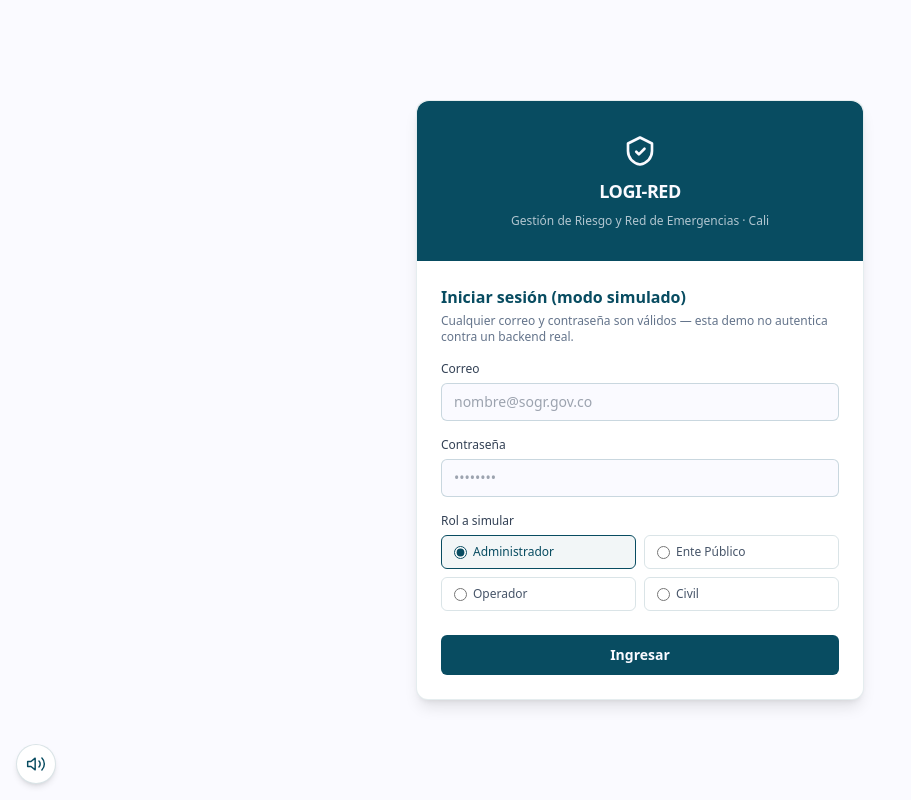
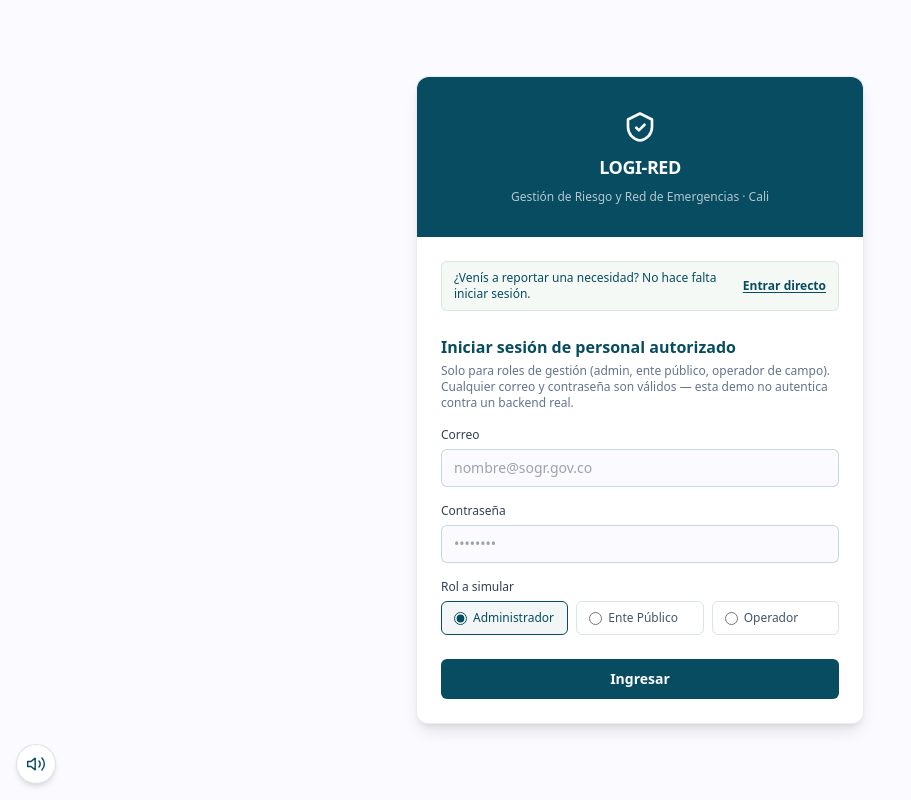
Before and after one commit to juanchlo/Platanus26SOGR, a Next.js app in the folder Frontend/: page /login in a window 1280 px wide. Shown: the whole page, without its empty margins (0-911 px from the left). Built offline with nearby package versions, Linux system fonts and the light colour scheme.

Commit message:
feat(auth): enable frictionless civil access and audit nextjs vulnerabilities

```diff
--- a/Frontend/app/components/AppShell.tsx
+++ b/Frontend/app/components/AppShell.tsx
@@ -299,7 +299,18 @@ export default function AppShell({
               </button>
             </div>
           ) : (
-            <span className="text-sm text-ghost-white/70">Sin sesión</span>
+            // Acceso civil libre: sin sesión no es un error, es el estado
+            // normal de un visitante público. Se ofrece el login de staff
+            // como opción, nunca como requisito.
+            <div className="flex items-center gap-3 text-sm">
+              <span className="text-ghost-white/70">Acceso público</span>
+              <a
+                href="/login"
+                className="rounded-md border border-ghost-white/20 px-2.5 py-1.5 text-xs font-medium text-ghost-white/90 transition-colors hover:border-ghost-white/40 hover:bg-ghost-white/10"
+              >
+                Iniciar sesión (personal)
+              </a>
+            </div>
           )}
         </div>
       </header>
--- a/Frontend/app/login/page.tsx
+++ b/Frontend/app/login/page.tsx
@@ -6,11 +6,16 @@ import { useAppStore } from '@/store/useAppStore';
 import { setSessionCookie, generateMockJwt } from '@/lib/auth';
 import type { UserRole } from '@/types';
 
-// Login simulado (RF-14): no valida contra ningún backend de auth — acepta
-// cualquier credencial y arma una `UserSession` mock a partir del rol
-// elegido y el correo ingresado (para derivar un nombre/token legibles).
-// La sesión se persiste en una cookie (ver lib/auth.ts) y se refleja en el
-// store de Zustand vía `setSession`.
+// Login simulado (RF-14) — SOLO para roles de staff. Un civil NO pasa por
+// acá: navega y reporta necesidades sin loguearse (ver middleware.ts), así
+// que 'civil' no es una opción seleccionable en este formulario — mostrarla
+// acá sugeriría, incorrectamente, que un civil necesita credenciales.
+//
+// No valida contra ningún backend de auth real — acepta cualquier
+// credencial y arma una `UserSession` mock a partir del rol elegido y el
+// correo ingresado (para derivar un nombre/token legibles). La sesión se
+// persiste en una cookie (ver lib/auth.ts) y se refleja en el store de
+// Zustand vía `setSession`.
 
 const ROLE_OPTIONS: Array<{ value: UserRole; label: string; hint: string }> = [
   {
@@ -27,11 +32,6 @@ const ROLE_OPTIONS: Array<{ value: UserRole; label: string; hint: string }> = [
     value: 'operador_campo',
     label: 'Operador',
     hint: 'Operador de Campo — actualiza inventario y estado de nodos',
-  },
-  {
-    value: 'civil',
-    label: 'Civil',
-    hint: 'Reporta necesidades desde territorio',
   },
 ];
 
@@ -100,14 +100,29 @@ export default function LoginPage() {
           </span>
         </div>
 
+        <div className="px-6 pt-6">
+          {/* Salida directa para civiles: no necesitan loguearse ni llenar
+              nada de este formulario para usar la app. */}
+          <div className="flex items-center justify-between gap-3 rounded-md border border-muted-teal/30 bg-muted-teal/10 px-3 py-2 text-xs text-dark-teal">
+            <span>¿Venís a reportar una necesidad? No hace falta iniciar sesión.</span>
+            <a
+              href="/"
+              className="shrink-0 font-semibold underline underline-offset-2 hover:no-underline"
+            >
+              Entrar directo
+            </a>
+          </div>
+        </div>
+
         <form onSubmit={handleSubmit} className="flex flex-col gap-4 px-6 py-6">
           <div>
             <h1 className="text-base font-semibold text-dark-teal">
-              Iniciar sesión (modo simulado)
+              Iniciar sesión de personal autorizado
             </h1>
             <p className="mt-1 text-xs text-slate-500">
-              Cualquier correo y contraseña son válidos — esta demo no
-              autentica contra un backend real.
+              Solo para roles de gestión (admin, ente público, operador de
+              campo). Cualquier correo y contraseña son válidos — esta demo
+              no autentica contra un backend real.
             </p>
           </div>
 
@@ -145,7 +160,7 @@ export default function LoginPage() {
             <span className="text-xs font-medium text-slate-700">
               Rol a simular
             </span>
-            <div className="grid grid-cols-2 gap-2">
+            <div className="grid grid-cols-3 gap-2">
               {ROLE_OPTIONS.map((option) => (
                 <label
                   key={option.value}
```
Also changed, not shown: Frontend/middleware.ts (+21 -21 lines).
